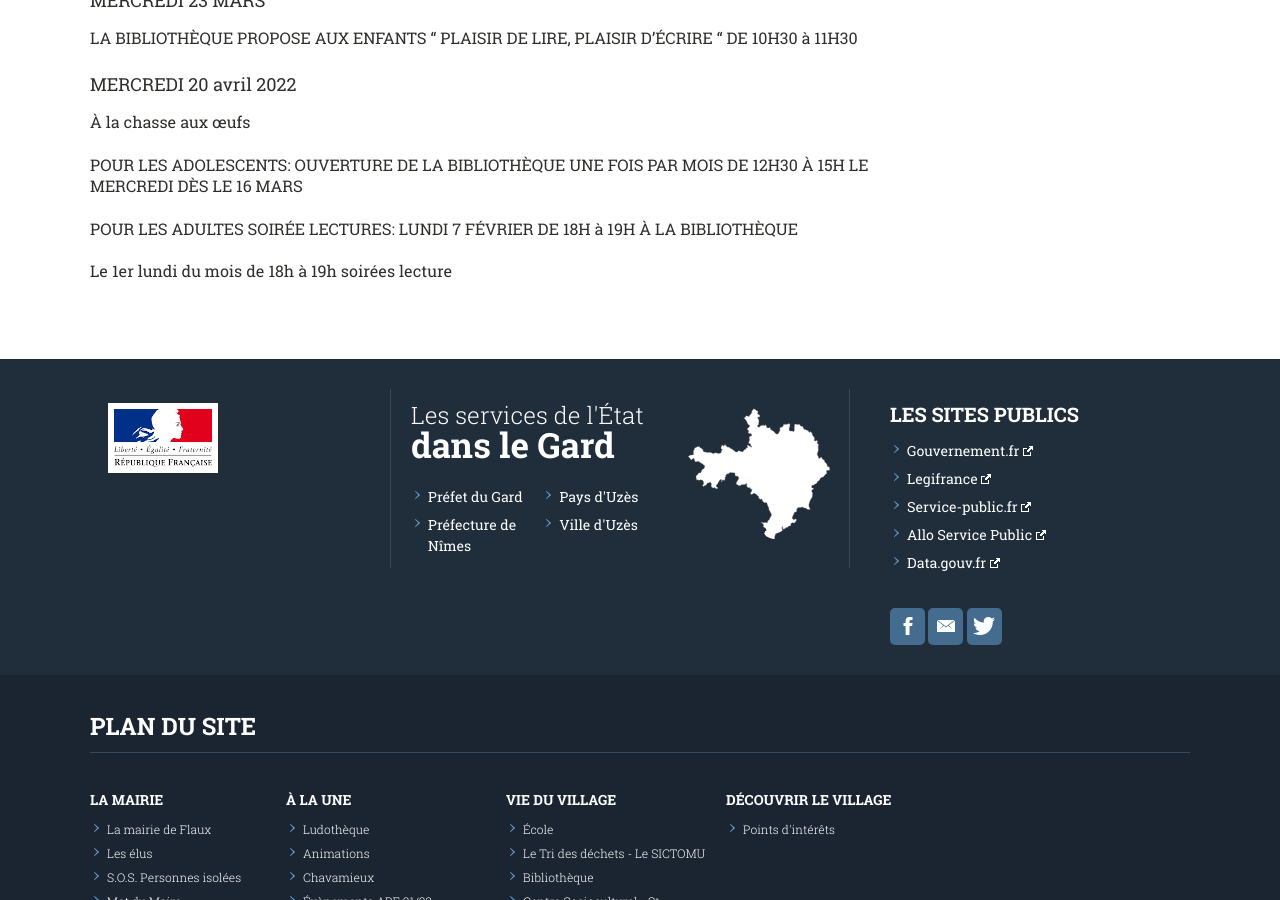
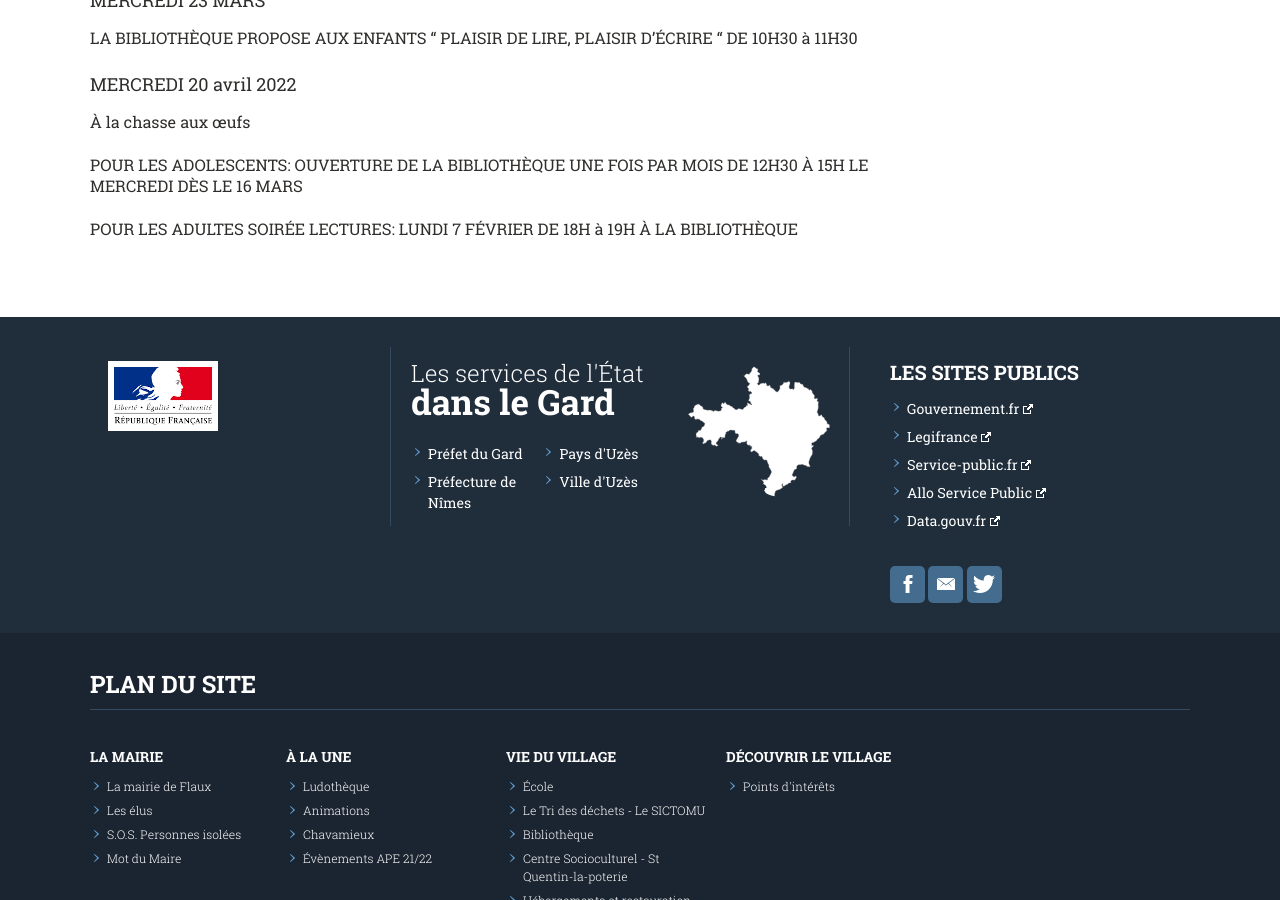
Before and after one commit to Flaux-Village/flaux-village.github.io, a Jekyll site: the page built from _actualites/animations.md, in a window 1280 px wide and 900 px high, scrolled down 767 px. Built offline with Jekyll 4.4.1, drawn with Linux system fonts in a browser that asks for light colours.

Commit message:
Update animations.md

```diff
--- a/_actualites/animations.md
+++ b/_actualites/animations.md
@@ -34,5 +34,3 @@ LA BIBLIOTHÈQUE PROPOSE AUX ENFANTS “ PLAISIR DE LIRE, PLAISIR D’ÉCRIRE
 POUR LES ADOLESCENTS: OUVERTURE DE LA BIBLIOTHÈQUE UNE FOIS PAR MOIS DE 12H30 À 15H LE MERCREDI DÈS LE 16 MARS<br>
 
 POUR LES ADULTES SOIRÉE LECTURES: LUNDI 7 FÉVRIER DE 18H à 19H À LA BIBLIOTHÈQUE<br>
-
-Le 1er lundi du mois de 18h à 19h soirées lecture<br>
```
